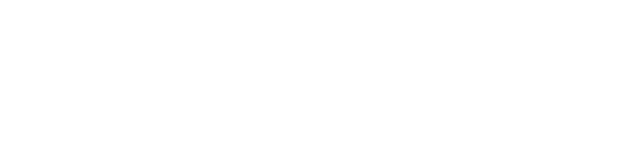
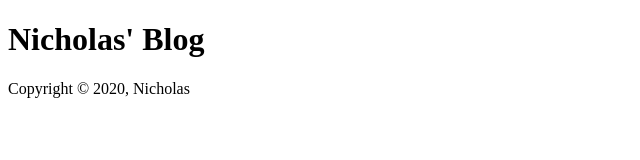
Before and after one commit to Prxnce14/info218-lab2, a plain HTML site: page index.html in a window 1280 px wide. Shown: the whole page, without its empty margins (0-640 px from the left). Drawn offline with Linux system fonts and the light colour scheme.

Commit message:
fluff to html

```diff
--- a/index.html
+++ b/index.html
@@ -1,11 +1,33 @@
 <!DOCTYPE html>
 <html lan="en">
     <head>
+        <meta charset="UTF-8">
+        <meta name="viewport" content="width=device-width, initial-scale=1.0">
         <title>
             Info2180 Lab2
         </title>
         <link href= "mystyles.css" rel="stylesheet" type="text/css">
-
     </head>
+    <body>
+        <div class=" container">
+            <header>
+                <h1> Nicholas' Blog</h1>
+                <p>
+                    <!-- He that dwells int the presence of the most high..-->
+                </p>
+            </header>
+            <main>
+                <!-- This is will contain your blog post -->
+            </main>
+            <aside>
+                <!-- This is will be your side bar -->
+            </aside>
+            <footer>
+                <p>
+                    Copyright &copy; 2020, Nicholas</p>
+                </p>
+            </footer>
+        </div>
+    </body>
 
 </html>
```
